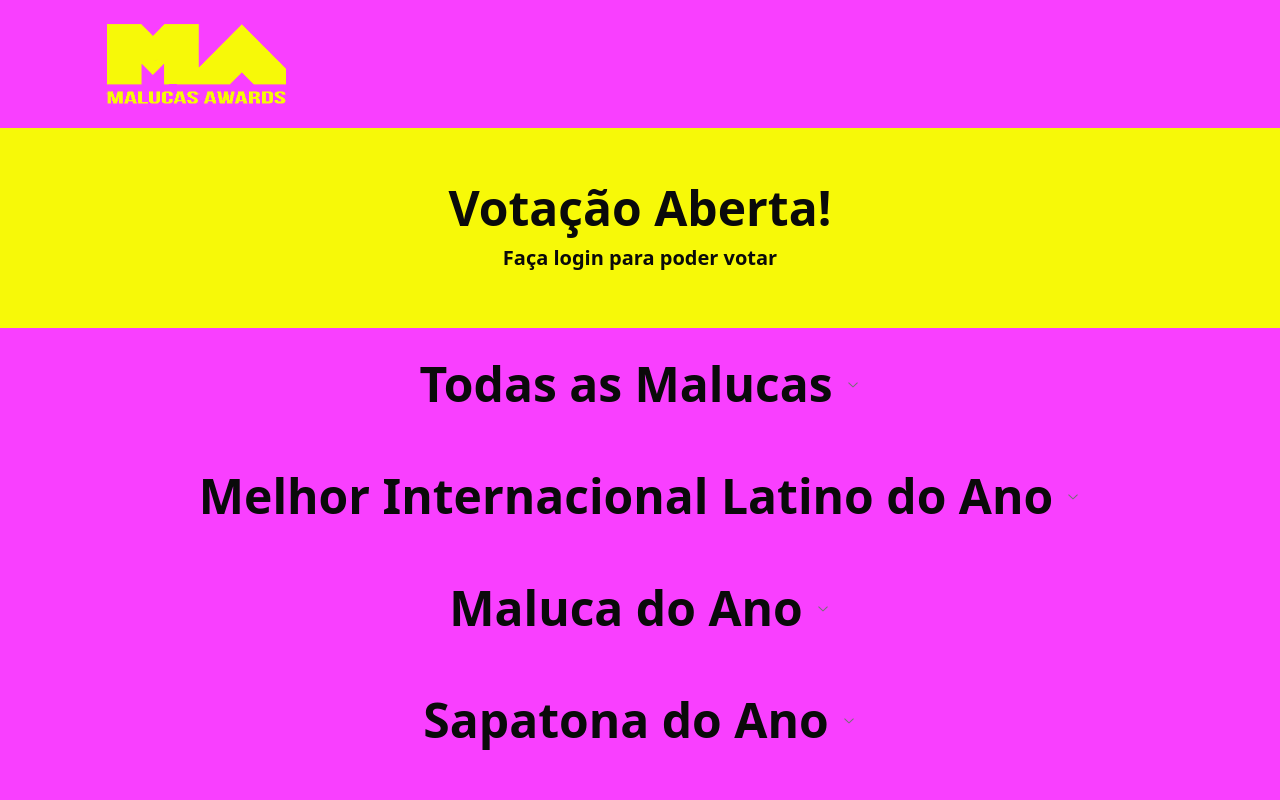
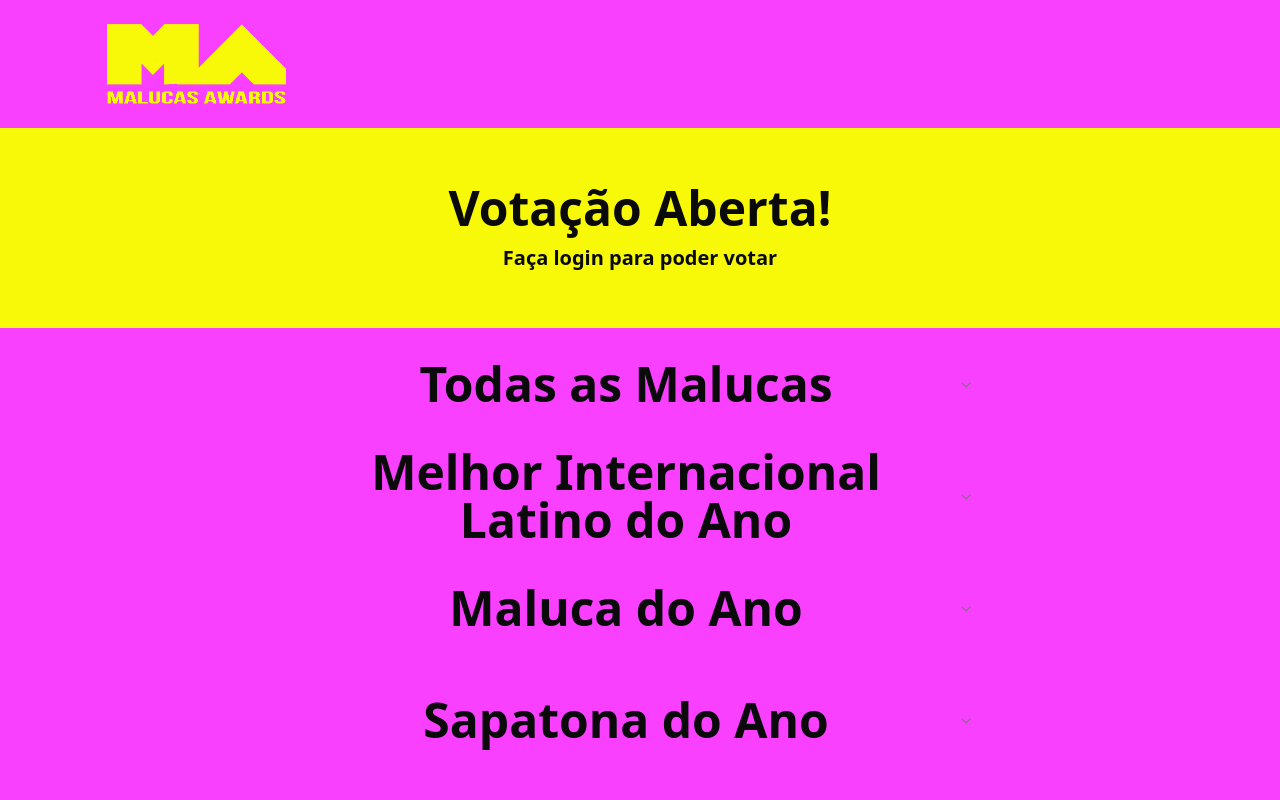
Before and after one commit to YasminCastro/malucas-awards, a Next.js app: page / in a window 1280 px wide. Shown: the top 800 px of the page. Built offline with nearby package versions, Linux system fonts and the light colour scheme.

Commit message:
refactor: titles

```diff
--- a/components/Vote/index.tsx
+++ b/components/Vote/index.tsx
@@ -15,14 +15,13 @@ export default function Vote({ title, nominees, winner }: ICategories) {
   return (
     <AccordionItem value={title} className="border-none ">
       <AccordionTrigger
-        className={`font-bold text-5xl h-28 flex justify-center gap-3 hover:bg-white hover:no-underline ${
-          isOpen ? "bg-white" : "bg-[#f93fff]"
-        } `}
+        className={`font-bold text-5xl h-28 flex justify-center gap-3 hover:bg-white hover:no-underline max-lg:text-4xl  max-md:text-3xl max-sm:text-xl max-md:h-24
+           ${isOpen ? "bg-white" : "bg-[#f93fff]"} `}
         onClick={() => {
           setIsOpen(!isOpen);
         }}
       >
-        {title}
+        <p className="w-1/2">{title}</p>
       </AccordionTrigger>
       <AccordionContent className="flex justify-center items-center p-10">
         <div className="grid grid-cols-1 sm:grid-cols-2 lg:grid-cols-3 gap-8">
```
